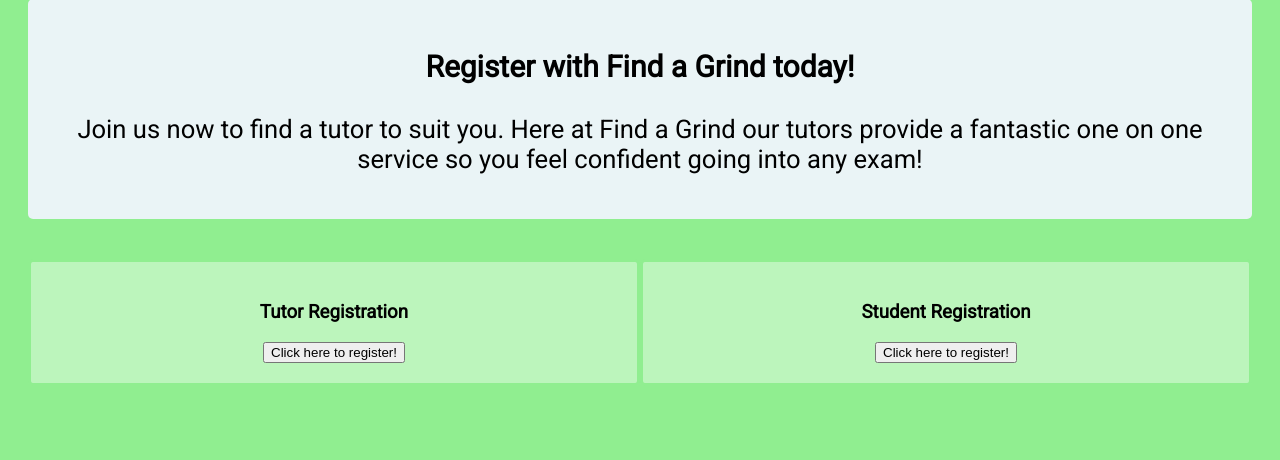
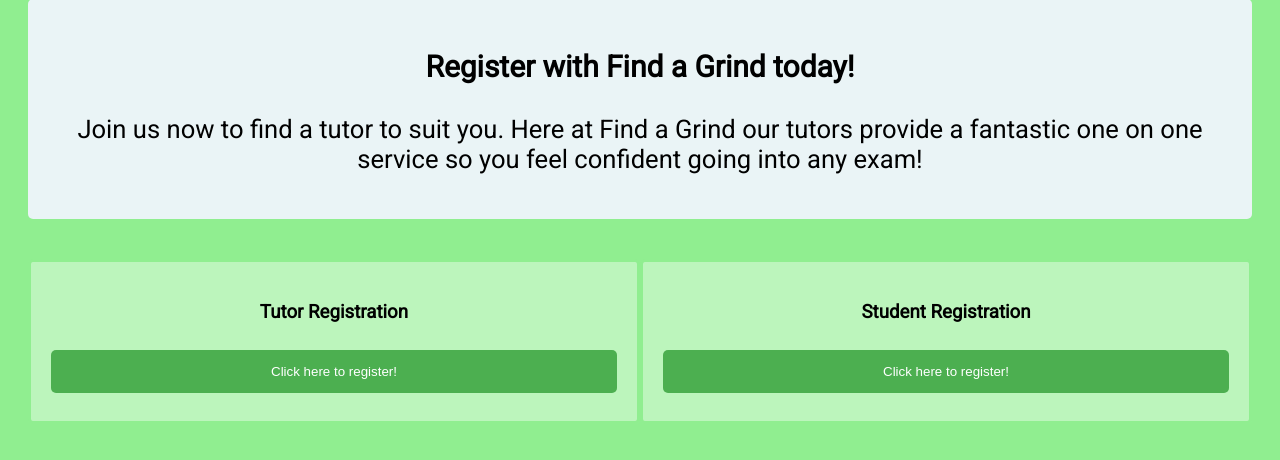
Before and after one commit to AtteKarppinen/GrindTutorServices, a PHP site: page /register.php in a window 1280 px wide. Shown: the part 86-546 px from the top of the page. Run offline with PHP 8.4, Linux system fonts and the light colour scheme.

Commit message:
refactoring

```diff
--- a/Front-End/design.css
+++ b/Front-End/design.css
@@ -336,7 +336,7 @@ input[type=text], input[type=password], input[type=email], input[type=date]{
 	border-radius: 5px;
 }
 
-button :not(.contactbutton){
+button{
 	background-color: #4CAF50;
 	color: white;
 	padding: 14px 20px;
```
